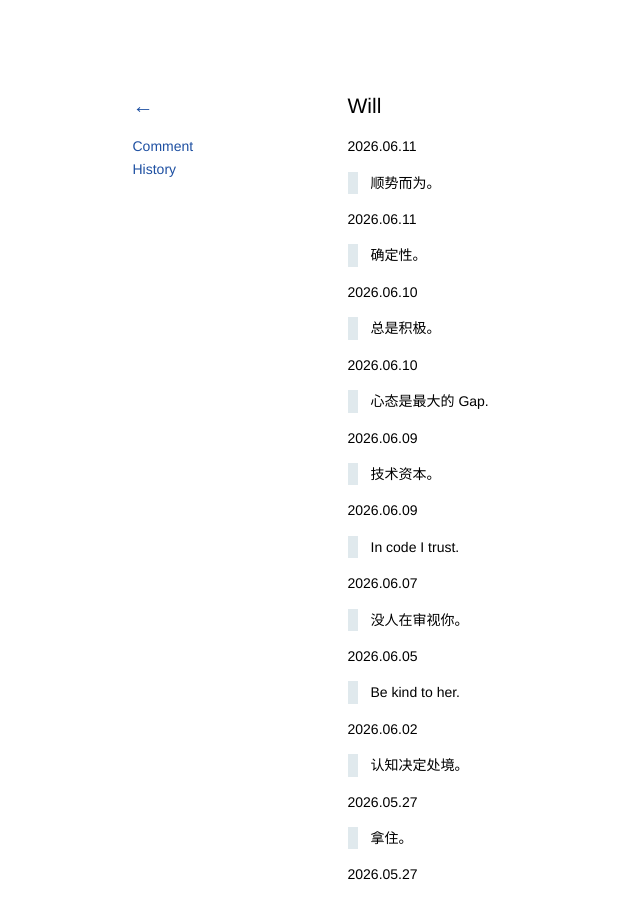
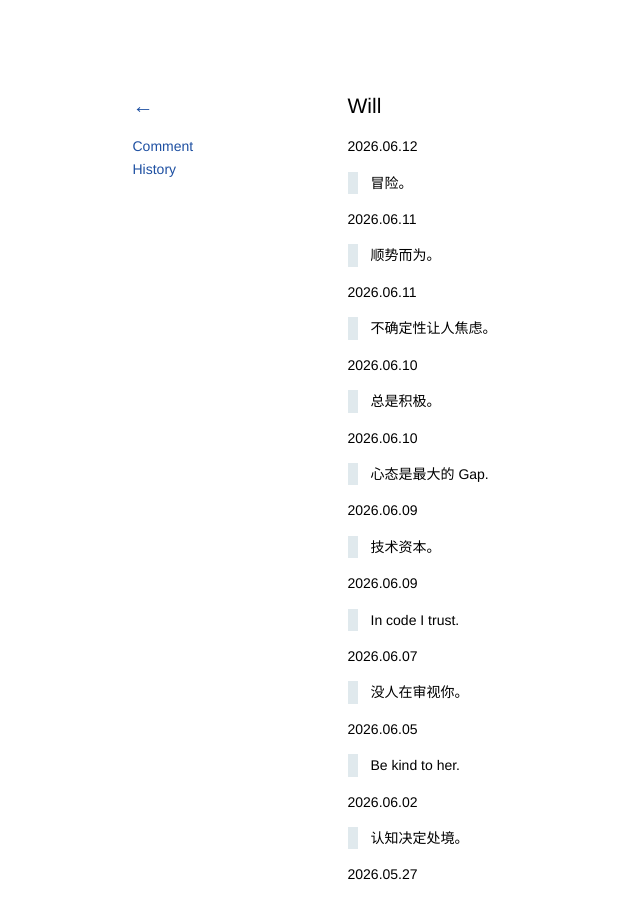
Before and after one commit to kidlj/awei, a Jekyll site: the page built from _wiki/will.md, in a window 1280 px wide and 900 px high. Shown: the whole window, without its empty margins (0-640 px from the left). Built offline with Jekyll 4.4.1, drawn with Linux system fonts in a browser that asks for light colours.

Commit message:
update will

```diff
--- a/_wiki/will.md
+++ b/_wiki/will.md
@@ -1,6 +1,10 @@
 ---
 title: Will
 ---
+
+2026.06.12
+
+> 冒险。
 
 2026.06.11
 
@@ -8,7 +12,7 @@ title: Will
 
 2026.06.11
 
-> 确定性。
+> 不确定性让人焦虑。
 
 2026.06.10
 
```
